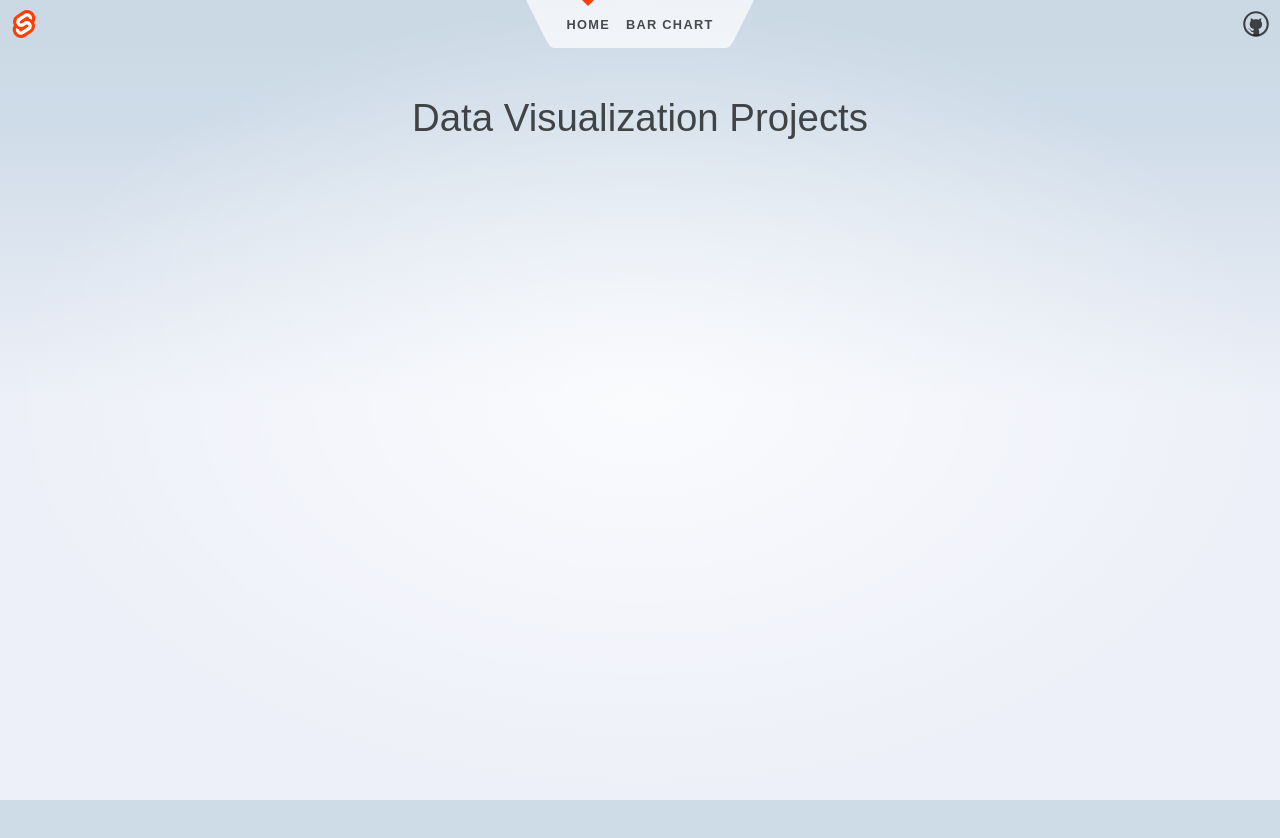
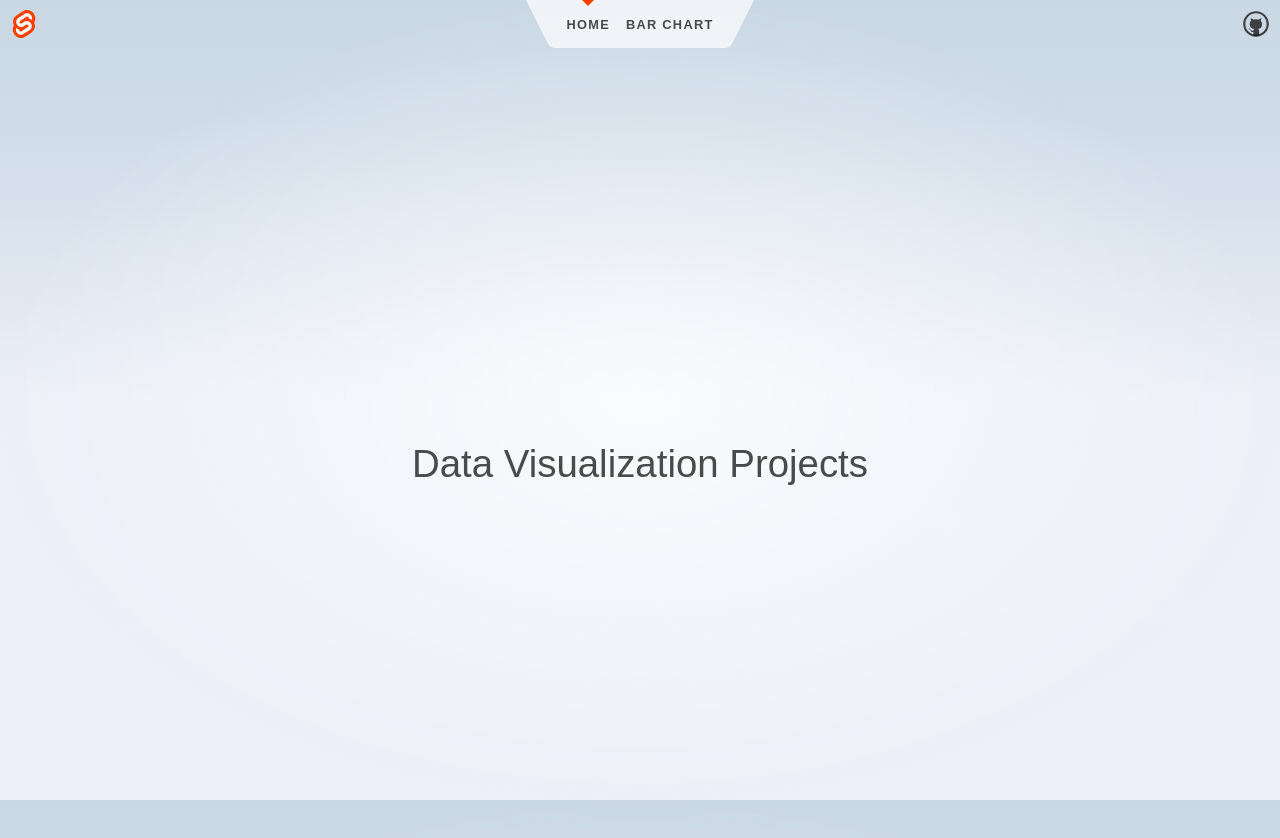
Before and after one commit to samuelemezzasalma/bar-chart, a SvelteKit app: page / in a window 1280 px wide. Shown: the top 838 px of the page. Before the commit the page ends 800 px from the top, so only its background shows below. Built offline with nearby package versions, Linux system fonts and the light colour scheme.

Commit message:
changed title of main page

```diff
--- a/src/routes/+page.svelte
+++ b/src/routes/+page.svelte
@@ -8,9 +8,21 @@
 	<meta name="description" content="Svelte demo app" />
 </svelte:head>
 
-<section>
-	<h1>Data Visualization Projects</h1>
+<section class="main-section">
+	<h1 class="main-title">Data Visualization Projects</h1>
 </section>
 
 <style>
+
+	.main-section {
+		height: 100vh;
+		display: flex;
+		flex-direction: column;
+		align-items: center;
+		justify-content: center;
+	}
+
+	.main-title {
+		text-align: center;
+	}
 </style>
```
